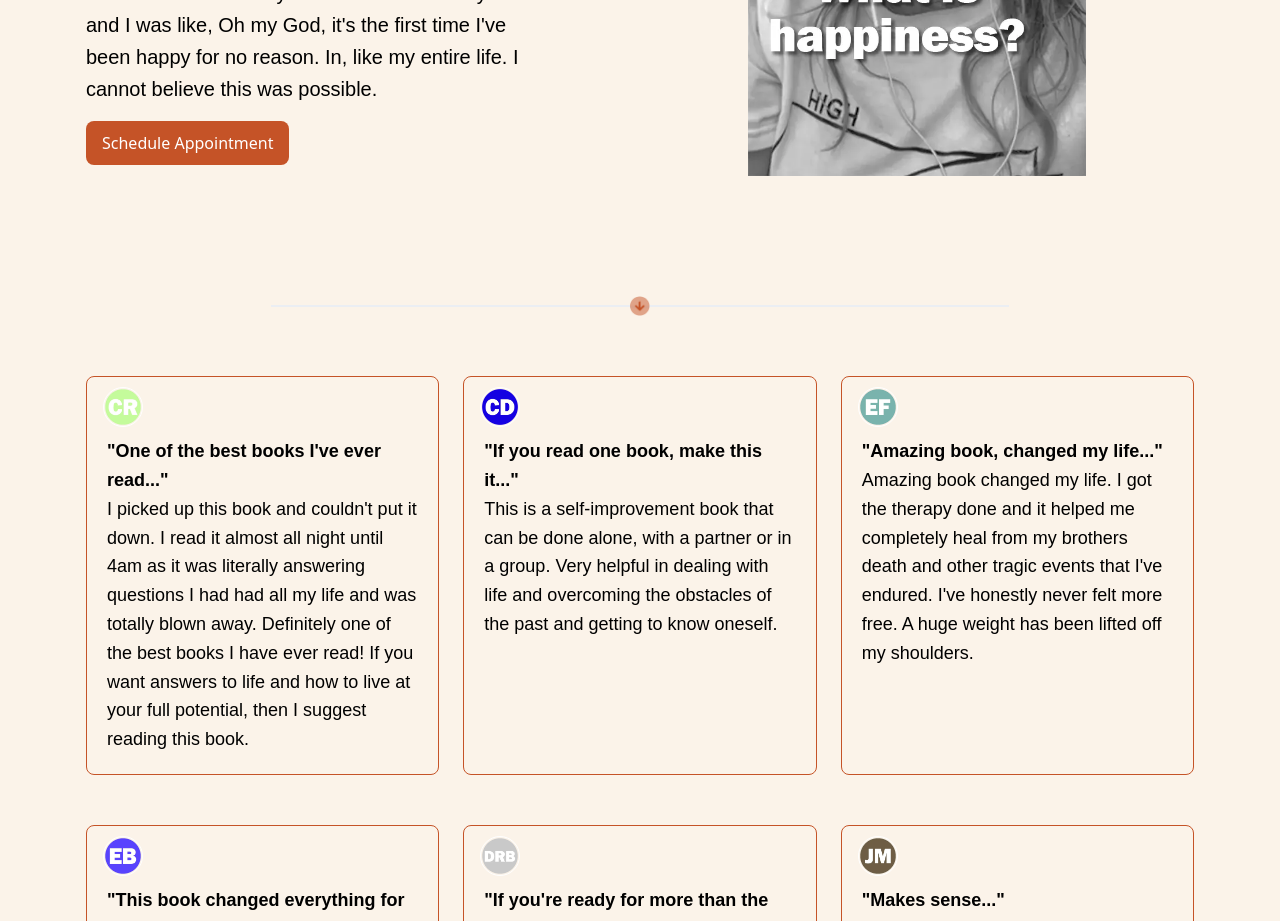
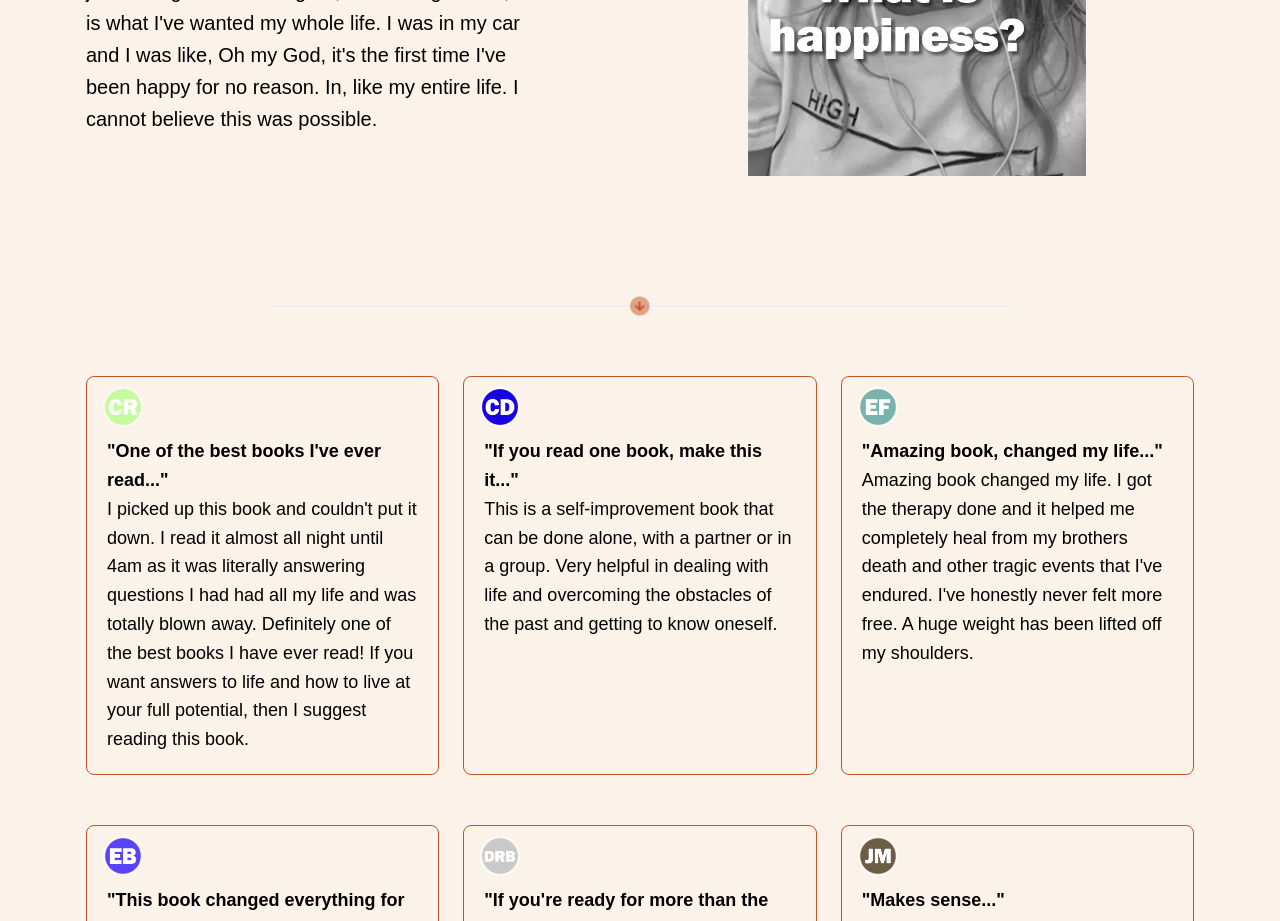
Before and after one commit to Super-Meta77/maxyourhappiness-seo, a React (Vite) app: page /dmsmh in a window 1280 px wide. Shown: the part 6980-7901 px from the top of the page. Built offline with nearby package versions, Linux system fonts and the light colour scheme.

Commit message:
fix "Schedule appointment"

```diff
--- a/src/pages/DmsmhPage.tsx
+++ b/src/pages/DmsmhPage.tsx
@@ -456,13 +456,6 @@ const DmsmhPage: React.FC = () => {
                 possible.
               </p>
 
-              <div className="mt-4">
-                <a
-                  className="inline-block rounded-lg px-4 py-2.5 hover:bg-black"
-                  style={{color: "#fff", background: "#c55327", borderColor: "#c55327"}}
-                  href="https://cal.com/mikem33/consultation"
-                  >Schedule Appointment</a>
-              </div>
             </div>
             <div className="order-1 w-full lg:order-2 lg:w-6/12 lg:ml-auto">
               <VimeoCard
```
